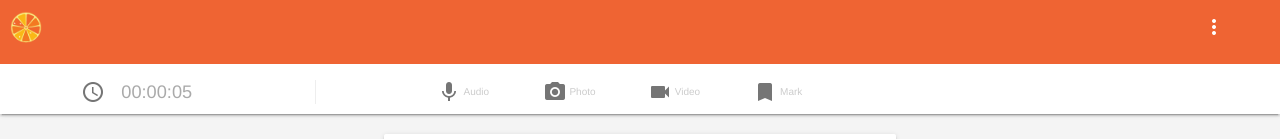
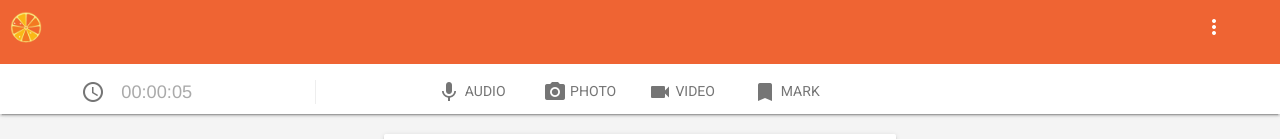
Before and after one commit to TangerineKenya/DesignSprintPrototype-Team1, a plain HTML site: page lesson.html in a window 1280 px wide. Shown: the top 139 px of the page. Drawn offline with nearby package versions, Linux system fonts and the light colour scheme.

Commit message:
Update tl-styles.css
updated text styles for text next to moment capture icons

```diff
--- a/tl-styles.css
+++ b/tl-styles.css
@@ -75,6 +75,9 @@
   width: 100%;
 }
 .tangerine-header--bar--button {
-  color: #CCC;
-  font-size: 10px;
+  color: #757575;
+  font-size: 14px;
+  text-transform: uppercase;
+  font-family: "Roboto","Helvetica","Arial",sans-serif;
+  font-weight: 500;
 }
```
